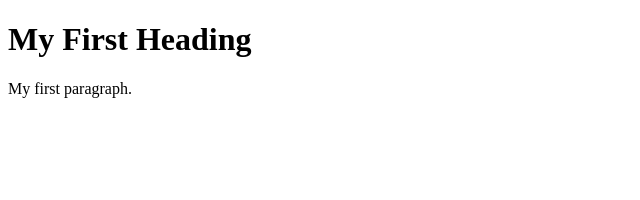
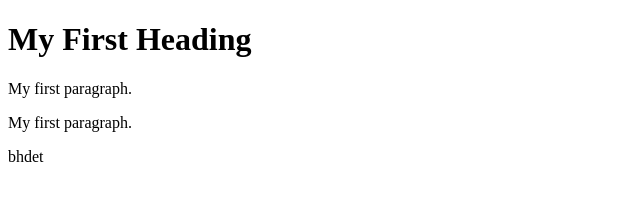
Before and after one commit to cdac1233/project1, a plain HTML site: page index.html in a window 1280 px wide. Shown: the whole page, without its empty margins (0-640 px from the left). Drawn offline with Linux system fonts and the light colour scheme.

Commit message:
Update index.html

```diff
--- a/index.html
+++ b/index.html
@@ -4,6 +4,8 @@
 
 <h1>My First Heading</h1>
 <p>My first paragraph.</p>
+  <p>My first paragraph.</p>
+  bhdet
 
 </body>
 </html>
```
